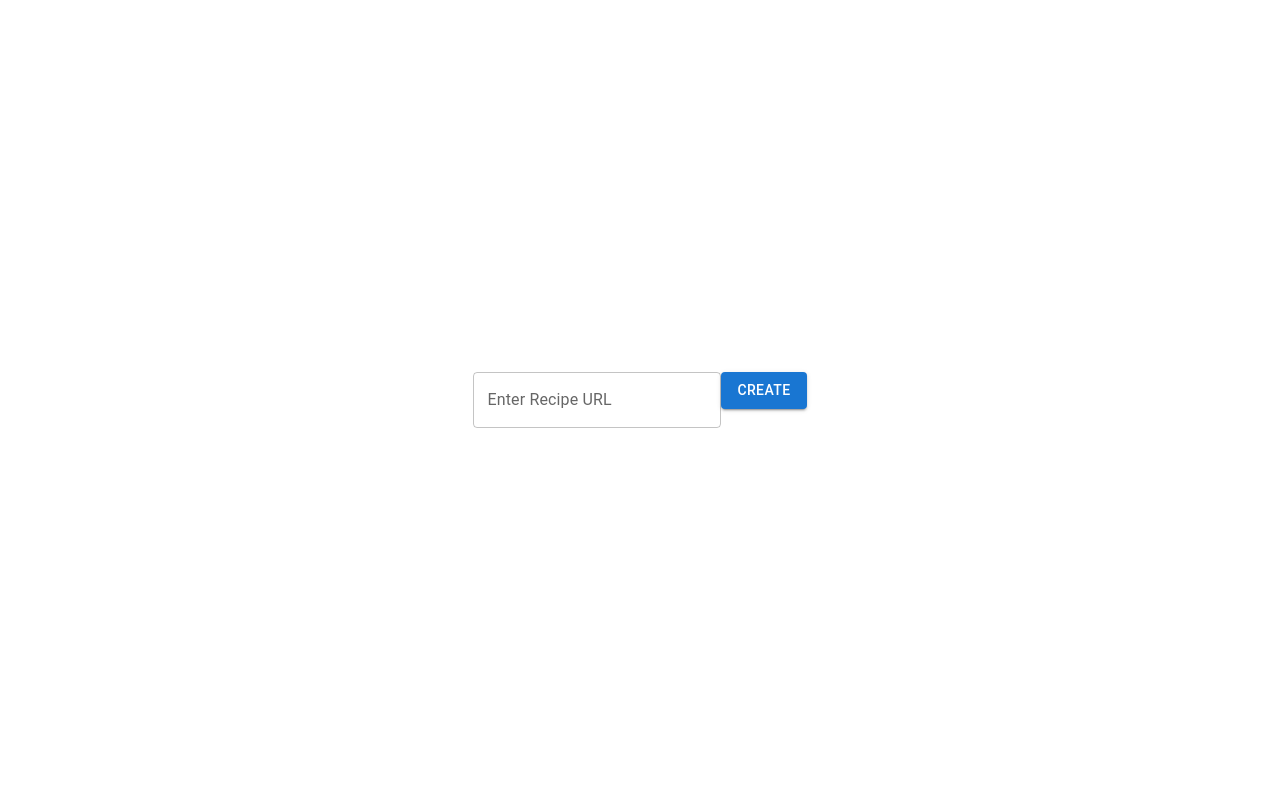
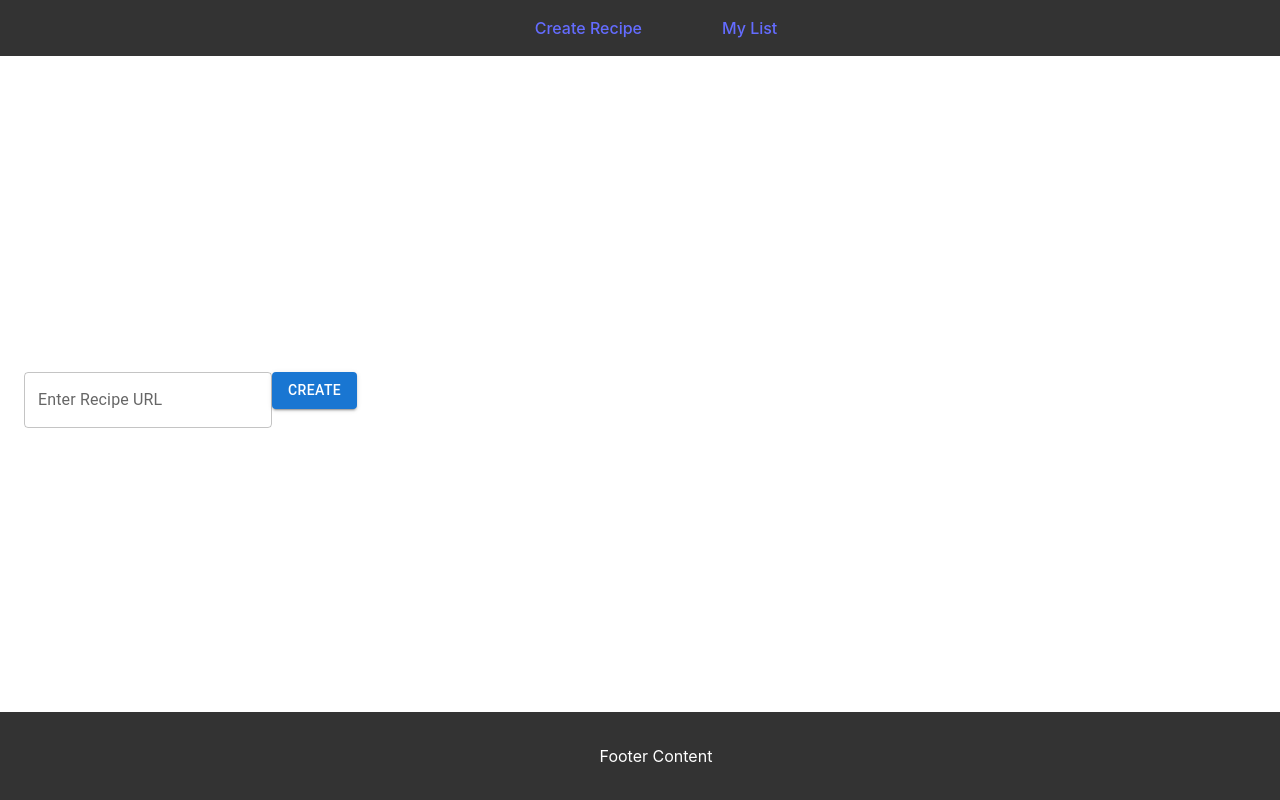
Before and after one commit to ericos-bennett/enPlace, a React (Vite) app in the folder frontend/: page / in a window 1280 px wide. Built offline with nearby package versions, Linux system fonts and the light colour scheme; no server answers.

Commit message:
add header and footer

```diff
--- a/frontend/src/components/App/App.css
+++ b/frontend/src/components/App/App.css
@@ -1,9 +1,9 @@
-#root {
-  max-width: 1280px;
+/* #root {
   margin: 0 auto;
   padding: 2rem;
+  max-width: 1280px;
   text-align: center;
-}
+} */
 
 #recipe-container {
   display: flex;
--- a/frontend/src/components/App/App.tsx
+++ b/frontend/src/components/App/App.tsx
@@ -1,14 +1,19 @@
 import './App.css'
 import { Routes, Route, BrowserRouter } from 'react-router-dom'
+import { Container } from '@mui/material'
 import HomePage from '../../pages/HomePage'
 import RecipePage from '../../pages/RecipePage'
 import NotFoundPage from '../../pages/NotFoundPage'
 import RecipesPage from '../../pages/RecipesPage'
+import Header from '../Header/Header'
+import Footer from '../Footer/Footer'
 
 const App: React.FC = () => {
   return (
     <div className="App">
       <BrowserRouter>
+        <Header />
+        <Container maxWidth={false}>
           <Routes>
             <Route path="/" element={<HomePage />} />
             <Route path="/recipes" element={<RecipesPage />} />
@@ -16,6 +21,8 @@ const App: React.FC = () => {
             <Route path="/recipes/:recipeId" element={<RecipePage />} />
             <Route path="*" element={<NotFoundPage />} />
           </Routes>
+        </Container>
+        <Footer />
       </BrowserRouter>
     </div>
   )
--- /dev/null
+++ b/frontend/src/components/Footer/Footer.css
@@ -0,0 +1,9 @@
+footer {
+  background-color: #333;
+  color: white;
+  text-align: center;
+  padding: 1rem;
+  position: fixed;
+  bottom: 0;
+  width: 100%;
+}
--- /dev/null
+++ b/frontend/src/components/Footer/Footer.tsx
@@ -0,0 +1,11 @@
+import './Footer.css'
+
+const Footer: React.FC = () => {
+  return (
+    <footer>
+      <p>Footer Content</p>
+    </footer>
+  )
+}
+
+export default Footer
--- /dev/null
+++ b/frontend/src/components/Header/Header.css
@@ -0,0 +1,24 @@
+header {
+  background-color: #333;
+  color: white;
+  text-align: center;
+  padding: 1rem;
+  position: fixed;
+  top: 0;
+  width: 100%;
+
+  ul {
+    list-style-type: none;
+    margin: 0;
+    padding: 0;
+    display: flex;
+    justify-content: center;
+    gap: 5rem;
+
+    a:visited,
+    a:hover,
+    a:active {
+      color: white;
+    }
+  }
+}
--- /dev/null
+++ b/frontend/src/components/Header/Header.tsx
@@ -0,0 +1,21 @@
+import { Link } from 'react-router-dom'
+import './Header.css'
+
+const Header: React.FC = () => {
+  return (
+    <header>
+      <nav>
+        <ul>
+          <li>
+            <Link to="/">Create Recipe</Link>
+          </li>
+          <li>
+            <Link to="/recipes">My List</Link>
+          </li>
+        </ul>
+      </nav>
+    </header>
+  )
+}
+
+export default Header
```
Also changed, not shown: frontend/src/components/Recipe/Recipe.css (added), 1 other file (tests, documents, lock files or other folders). Lines whose indentation alone changed are shown as unchanged.
